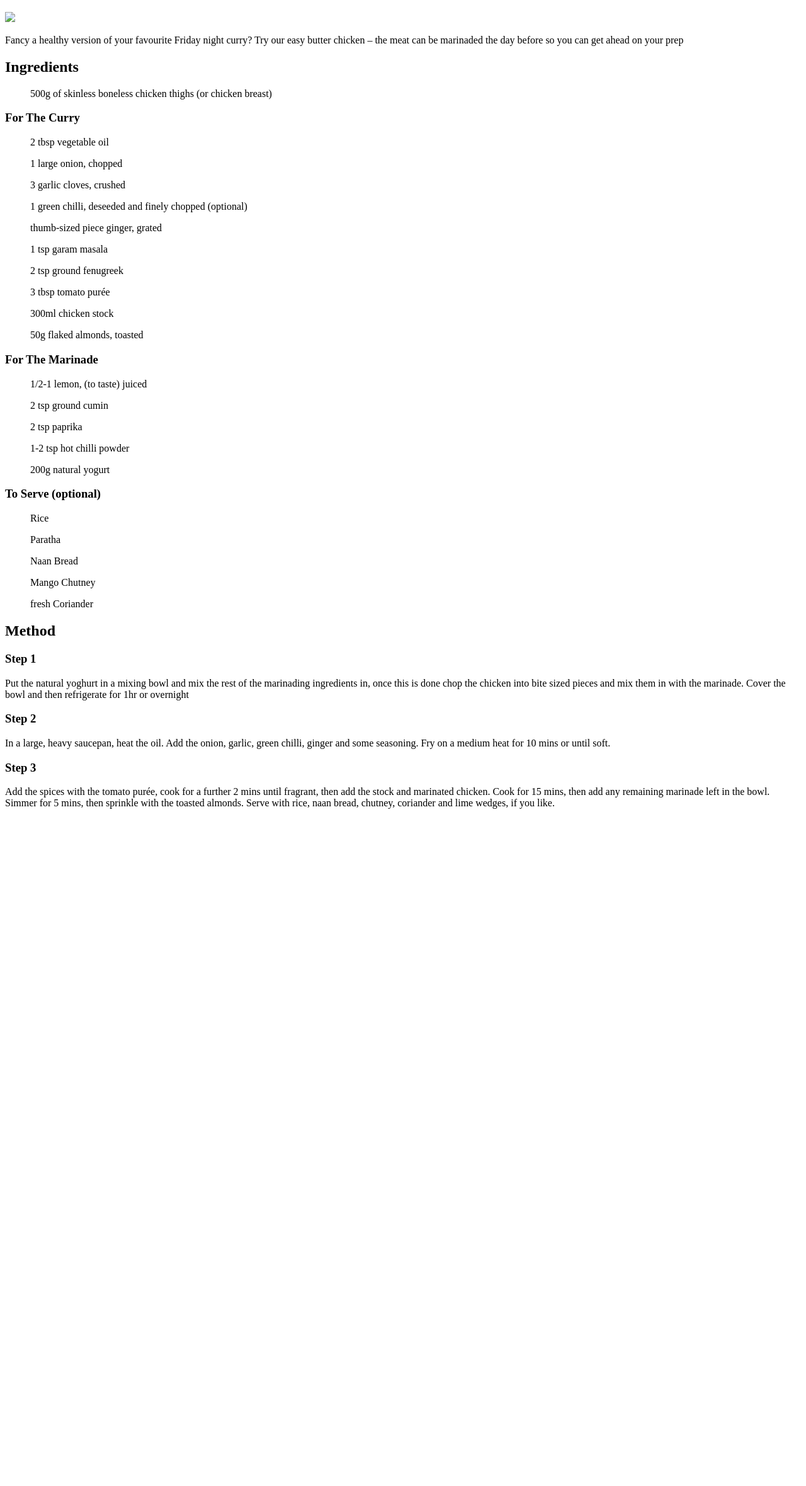
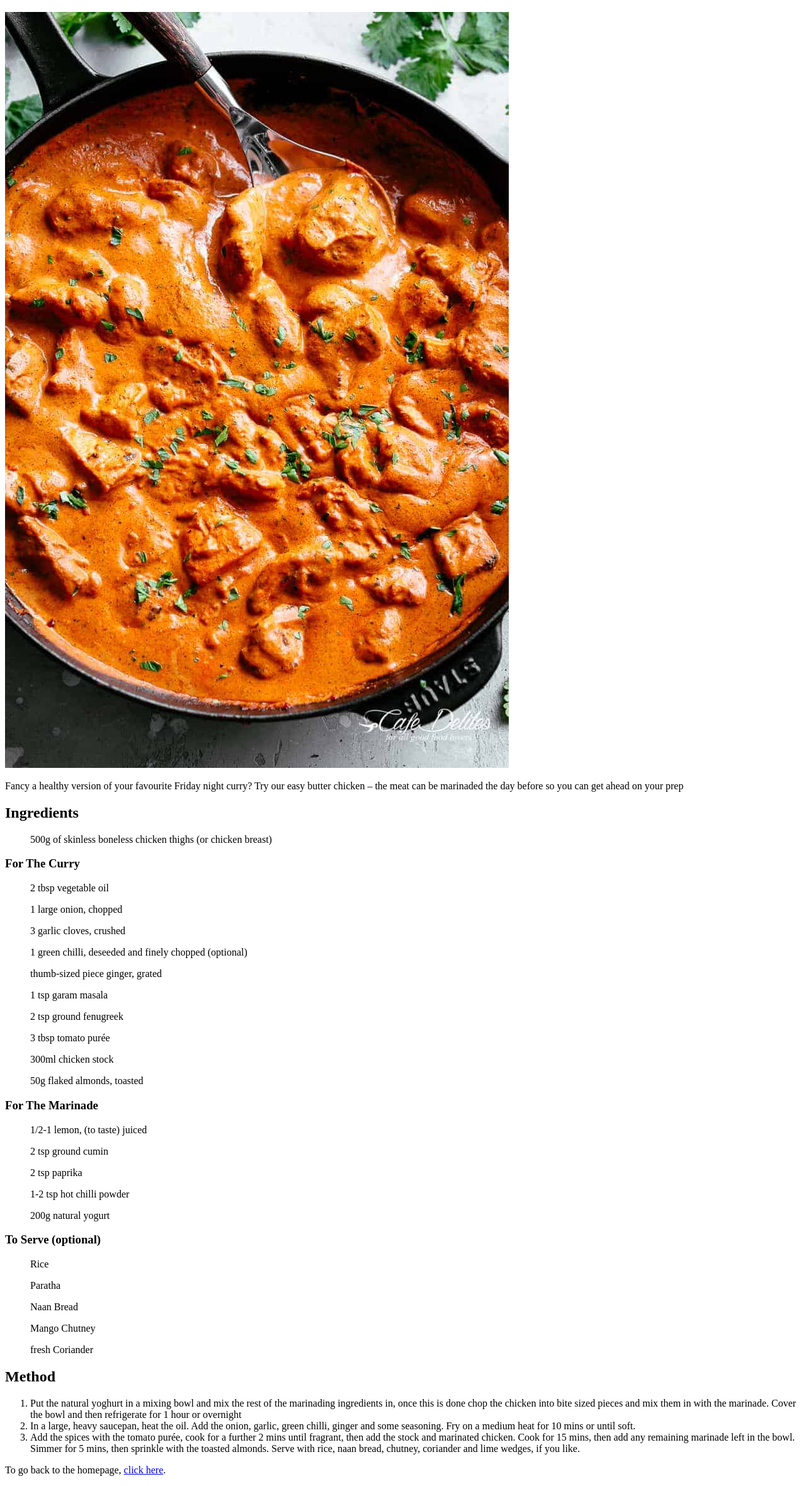
Before and after one commit to ShaeTay97/odin-recipes, a plain HTML site: page recipes/butterchicken.html in a window 1280 px wide. Shown: the part 61-2420 px from the top of the page at 63% size. Before the commit the page ends 1361 px from the top, so only its background shows below. Drawn offline with Linux system fonts and the light colour scheme.

Commit message:
link to index page added to recipes sites

```diff
--- a/recipes/butterchicken.html
+++ b/recipes/butterchicken.html
@@ -6,7 +6,7 @@
 
     <body>
         <h1>How to Make a Smooth, Butter Chicken Curry</h1>
-        <img src="./Butter-Chicken.jpg">
+        <img src="../images/Butter-Chicken.jpg">
         <p>Fancy a healthy version of your favourite Friday night curry? Try our easy butter chicken – the meat can be marinaded the day before so you can get ahead on your prep</p>
         <h2>Ingredients</h2>
         <ul>500g of skinless boneless chicken thighs (or chicken breast)</ul>
@@ -38,10 +38,10 @@
         <ul>fresh Coriander</ul>
 
         <h2>Method</h2>
-        <h3>Step 1</h3>
-        <p>Put the natural yoghurt in a mixing bowl and mix the rest of the marinading ingredients in, once this is done chop the chicken into bite sized pieces and mix them in with the marinade. Cover the bowl and then refrigerate for 1hr or overnight</p>
-        <h3>Step 2</h3>
-        <p>In a large, heavy saucepan, heat the oil. Add the onion, garlic, green chilli, ginger and some seasoning. Fry on a medium heat for 10 mins or until soft.</p>
-        <h3>Step 3</h3>
-        <p>Add the spices with the tomato purée, cook for a further 2 mins until fragrant, then add the stock and marinated chicken. Cook for 15 mins, then add any remaining marinade left in the bowl. Simmer for 5 mins, then sprinkle with the toasted almonds. Serve with rice, naan bread, chutney, coriander and lime wedges, if you like.</p>
+        <ol>
+        <li>Put the natural yoghurt in a mixing bowl and mix the rest of the marinading ingredients in, once this is done chop the chicken into bite sized pieces and mix them in with the marinade. Cover the bowl and then refrigerate for 1 hour or overnight</li>
+        <li>In a large, heavy saucepan, heat the oil. Add the onion, garlic, green chilli, ginger and some seasoning. Fry on a medium heat for 10 mins or until soft.</li>
+        <li>Add the spices with the tomato purée, cook for a further 2 mins until fragrant, then add the stock and marinated chicken. Cook for 15 mins, then add any remaining marinade left in the bowl. Simmer for 5 mins, then sprinkle with the toasted almonds. Serve with rice, naan bread, chutney, coriander and lime wedges, if you like.</li>
+        </ol>
+        <p>To go back to the homepage, <a href="../index.html">click here</a>.</p>
     </body>
```
Also changed, not shown: recipes/bolognese.html (+19 -1 lines), recipes/fajita.html (+1 -0 lines).
